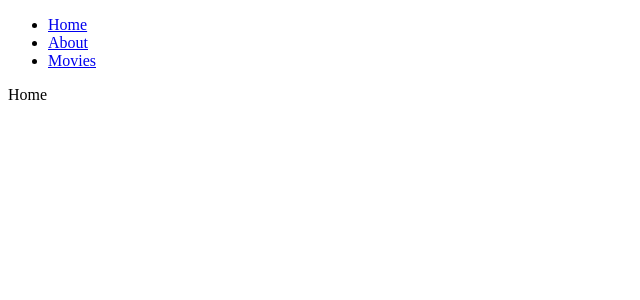
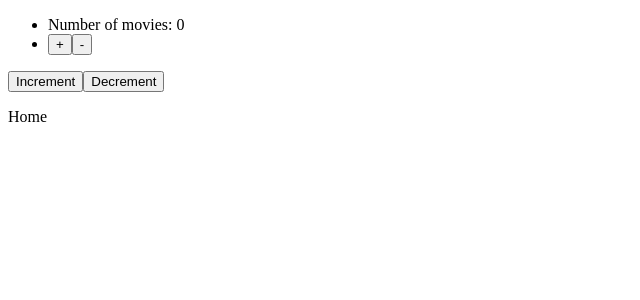
Before and after one commit to Covicake/react_example, a React app: page / in a window 1280 px wide. Shown: the top 300 px of the page, without its empty margins (0-640 px from the left). Built offline with nearby package versions, Linux system fonts and the light colour scheme.

Commit message:
used redux

```diff
--- a/package.json
+++ b/package.json
@@ -6,8 +6,10 @@
   "dependencies": {
     "react": "^16.4.0",
     "react-dom": "^16.4.0",
+    "react-redux": "^5.0.7",
     "react-router": "^4.2.0",
-    "react-router-dom": "^4.2.2"
+    "react-router-dom": "^4.2.2",
+    "redux": "^4.0.0"
   },
   "jest": {
     "transform": {
@@ -35,8 +37,10 @@
     "@types/node": "^10.1.3",
     "@types/react": "^16.3.14",
     "@types/react-dom": "^16.0.5",
+    "@types/react-redux": "^6.0.1",
     "@types/react-router": "^4.0.26",
     "@types/react-router-dom": "^4.2.7",
+    "@types/redux": "^3.6.0",
     "@types/webpack": "^4.4.0",
     "css-loader": "^0.28.11",
     "enzyme": "^3.3.0",
--- a/src/App.tsx
+++ b/src/App.tsx
@@ -1,20 +1,39 @@
 import * as React from 'react';
+import * as Redux from 'redux';
+import { Provider } from 'react-redux';
+import rootReducer, { AppState } from './reducers';
+import { decrementCounter, incrementCounter } from './actions';
 import { BrowserRouter as Router, Route } from 'react-router-dom';
 import Header from './containers/Header';
 import Home from './pages/Home';
 import About from './pages/About';
 import Movies from './pages/Movies';
 
+
+const store: Redux.Store<AppState> = Redux.createStore(rootReducer);
+
+function increment() {
+    store.dispatch(incrementCounter(1));
+}
+
+function decrement() {
+    store.dispatch(decrementCounter(1));
+}
+
 export default class App extends React.Component<{}, {}> {
     render() {
-        return <Router>
+        return <Provider store={store}>
+            <Router>
                 <div>
                     <Header/>
+                    <button onClick={increment}>Increment</button>
+                    <button onClick={decrement}>Decrement</button>
                     <Route exact path='/' component={Home}/>
                     <Route path='/home' component={Home}/>
                     <Route path='/about' component={About}/>
                     <Route path='/movies' component={Movies}/>
                 </div>
-        </Router>;
+            </Router>
+        </Provider>;
     }
 }
--- /dev/null
+++ b/src/actions/index.tsx
@@ -0,0 +1,27 @@
+export const incrementCounter = (delta: number): IncrementAction => ({ type: 'INCREMENT_COUNTER', delta });
+
+export const decrementCounter = (delta: number): DecrementAction => ({ type: 'DECREMENT_COUNTER', delta });
+
+type ActionType = IncrementAction | DecrementAction;
+
+export default ActionType;
+
+export interface Action {
+    readonly type: string;
+}
+
+export interface IncrementAction extends Action {
+    delta: number;
+}
+
+export interface DecrementAction extends Action {
+    delta: number;
+}
+
+/*
+
+export function incrementCounter(delta: number): IncrementAction {
+    return { type: 'INCREMENT_COUNTER', delta: delta}
+}
+
+*/
--- a/src/containers/Header.tsx
+++ b/src/containers/Header.tsx
@@ -1,12 +1,49 @@
 import * as React from 'react';
+import { connect } from 'react-redux';
 import { Link } from 'react-router-dom';
+import { decrementCounter, incrementCounter } from '../actions';
+import { AppState } from '../reducers';
 
-export default class Header extends React.Component<{}, {}> {
+export interface HeaderProps {
+    counter: number;
+    incrementCounter?: (value: number) => {};
+    decrementCounter?: (value: number) => {};
+}
+
+class Header extends React.Component<HeaderProps, {}> {
+
+    constructor(props) {
+        super(props);
+        this.increment = this.increment.bind(this);
+        this.decrement = this.decrement.bind(this);
+    }
+
+    increment() {
+        this.props.incrementCounter(2);
+    }
+
+    decrement() {
+        this.props.decrementCounter(2);
+    }
+
     render() {
         return <ul>
-            <li><Link to='/home'>Home</Link></li>
-            <li><Link to='/about'>About</Link></li>
-            <li><Link to='/movies'>Movies</Link></li>
+            <li>Number of movies:  {this.props.counter}</li>
+            <li>
+                <button onClick={this.increment}>+</button>
+                <button onClick={this.decrement}>-</button>
+            </li>
         </ul>;
     }
 }
+
+const mapStateToProps = (state: AppState) => {
+    return { counter: state.counter.value };
+};
+
+const mapDispatchToProps = (dispatch) => ({
+    incrementCounter: (value: number) => dispatch(incrementCounter(value)),
+    decrementCounter: (value: number) => dispatch(decrementCounter(value))
+});
+
+export default connect(mapStateToProps, mapDispatchToProps)(Header);
--- /dev/null
+++ b/src/reducers/counter.tsx
@@ -0,0 +1,17 @@
+import ActionType from '../actions';
+import { CounterState } from './index';
+
+const initialState: CounterState = { value: 0 };
+
+const counter = (state = initialState, action: ActionType) => {
+    switch (action.type) {
+        case 'INCREMENT_COUNTER':
+            return { ...state, value: state.value + action.delta };
+        case 'DECREMENT_COUNTER':
+            return { ...state, value: state.value - action.delta };
+        default:
+            return state;
+    }
+};
+
+export default counter;
--- /dev/null
+++ b/src/reducers/index.tsx
@@ -0,0 +1,14 @@
+import { combineReducers } from 'redux';
+import counter from './counter';
+
+export interface CounterState {
+    value: number;
+}
+
+export interface AppState {
+    counter: CounterState;
+}
+
+export default combineReducers({
+    counter
+});
```
Also changed, not shown: 1 other file (tests, documents, lock files or other folders). Lines whose indentation alone changed are shown as unchanged.
